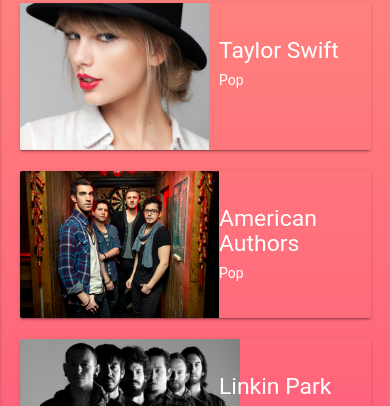
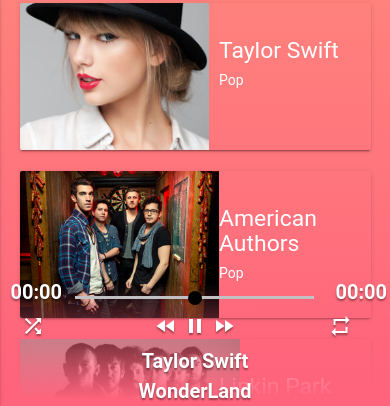
Before and after one commit to fumen/sekkei, a plain HTML site: page v3/index.html in a window 390 px wide. Shown: the part 438-844 px from the top of the page. Drawn offline with Linux system fonts and the light colour scheme; a web font is replaced by a local one.

Commit message:
Complete Fully Responsive UI Design

```diff
--- a/v3/index.html
+++ b/v3/index.html
@@ -26,7 +26,7 @@
         }
 
         .grad-color {
-            background: linear-gradient(to top, rgb(255, 100, 124), rgb(254, 161, 125));
+            background: linear-gradient(to top, transparent, rgb(254, 161, 125));
             background-repeat: no-repeat;
         }
 
@@ -35,7 +35,7 @@
         }
 
         .base-style {
-            text-shadow: 0 2px 2px rgba(0, 0, 0, 0.15);
+            text-shadow: 0 2px 2px rgba(0, 0, 0, 0.4);
         }
 
         .fixed-width {
@@ -43,6 +43,46 @@
             height: 200px;
             margin: 0 7px;
         }
+        /* Start of media player CSS */
+
+        #playerHolder {
+            background: linear-gradient(transparent 5%, rgb(255, 100, 124) 95%);
+            background-repeat: no-repeat;
+            position: fixed;
+            bottom: 0;
+            text-shadow: 0px 2px 2px rgba(0, 0, 0, 0.4);
+            max-height: 100px;
+            padding: 0;
+            margin: 0;
+            width: 100%;
+        }
+
+        #playerHolder .row {
+            margin-bottom: 0;
+        }
+
+        #playerHolder input[type="range"]::-moz-range-thumb {
+            background: black;
+        }
+
+        #playerHolder input[type="range"]::-webkit-slider-thumb {
+            background: black;
+        }
+
+        #playerHolder input[type="range"]{
+            border: 0;
+        }
+
+        .contol-buttons i {
+            cursor: pointer;
+        }
+
+        @media only screen and (max-width: 600px) {
+            #playerHolder {
+                max-height: 200px;
+            }
+        }
+        /* End of media player CSS */
     </style>
 </head>
 
@@ -104,7 +144,7 @@
                     <div class="card">
                         <div class="card-image">
                             <img src="./Images/TS.png">
-                            <span class="card-title">Taylpr Swift</span>
+                            <span class="card-title">Taylor Swift</span>
                         </div>
                     </div>
                 </div>
@@ -220,7 +260,7 @@
                     <div class="card">
                         <div class="card-image">
                             <img src="./Images/TS.png">
-                            <span class="card-title">Taylpr Swift</span>
+                            <span class="card-title">Taylor Swift</span>
                         </div>
                     </div>
                 </div>
@@ -325,6 +365,75 @@
     </div>
     <!-- End of Main Recomendation Part -->
 
+    <!-- Start of Media Player -->
+    <div id="playerHolder">
+
+        <div class="row base-style white-text show-on-small hide-on-med-and-up" style="font-weight: bolder; font-size: 20px; text-align: center">
+            <div class="col s2">
+                00:00
+            </div>
+            <div class="col s8 range-field">
+                <input type="range">
+            </div>
+            <div class="col s2">
+                00:00
+            </div>
+        </div>
+
+        <div class="row">
+
+            <div class="col m2 l1 hide-on-small-only">
+                <img src="./../to.jpg" alt="Track Image" style="max-width: 100%">
+            </div>
+
+            <div class="col m3 l3 base-style white-text hide-on-small-only" style="font-weight: bolder; font-size: 20px;">
+                Taylor Swift
+                <br /> WonderLand
+            </div>
+
+            <div class="col s12 m7 l8">
+
+                <div class="row">
+                    <!-- Start of player controls -->
+                    <div class="row base-style white-text contol-buttons" style="font-weight: bolder; font-size: 20px">
+                        <div class="col s2 m2 l2">
+                            <i class="material-icons" id="rndBtn">shuffle</i>
+                        </div>
+                        <div class="col s8 m8 l8" style="text-align: center">
+                            <i class="material-icons" id="backBtn">fast_rewind</i>
+                            <i class="material-icons" id="pauseBtn">pause</i>
+                            <i class="material-icons" id="forwardBtn">fast_forward</i>
+                        </div>
+                        <div class="col s2 m2 l2">
+                            <i class="material-icons" id="shlfBtn">repeat</i>
+                        </div>
+                    </div>
+                    <!-- End of player controls -->
+                </div>
+
+                <!-- Start of timer and scrobbler -->
+                <div class="row base-style hide-on-small-only white-text" style="font-weight: bolder; font-size: 20px; text-align: center">
+                    <div class="col m2 l2">
+                        00:00
+                    </div>
+                    <div class="col m8 l8 range-field">
+                        <input type="range" />
+                    </div>
+                    <div class="col m2 l2">
+                        00:00
+                    </div>
+                </div>
+                <!-- End of timer and scrobbler -->
+
+                <div class="row base-style show-on-small hide-on-med-and-up white-text" style="font-weight: bolder; font-size: 20px; text-align: center">
+                    Taylor Swift
+                    <br /> WonderLand
+                </div>
+            </div>
+        </div>
+    </div>
+    <!-- End of Media Player -->
+
     <script>
         $(".brand-logo.left").sideNav();
         $('.dropdown-button').dropdown({
```
